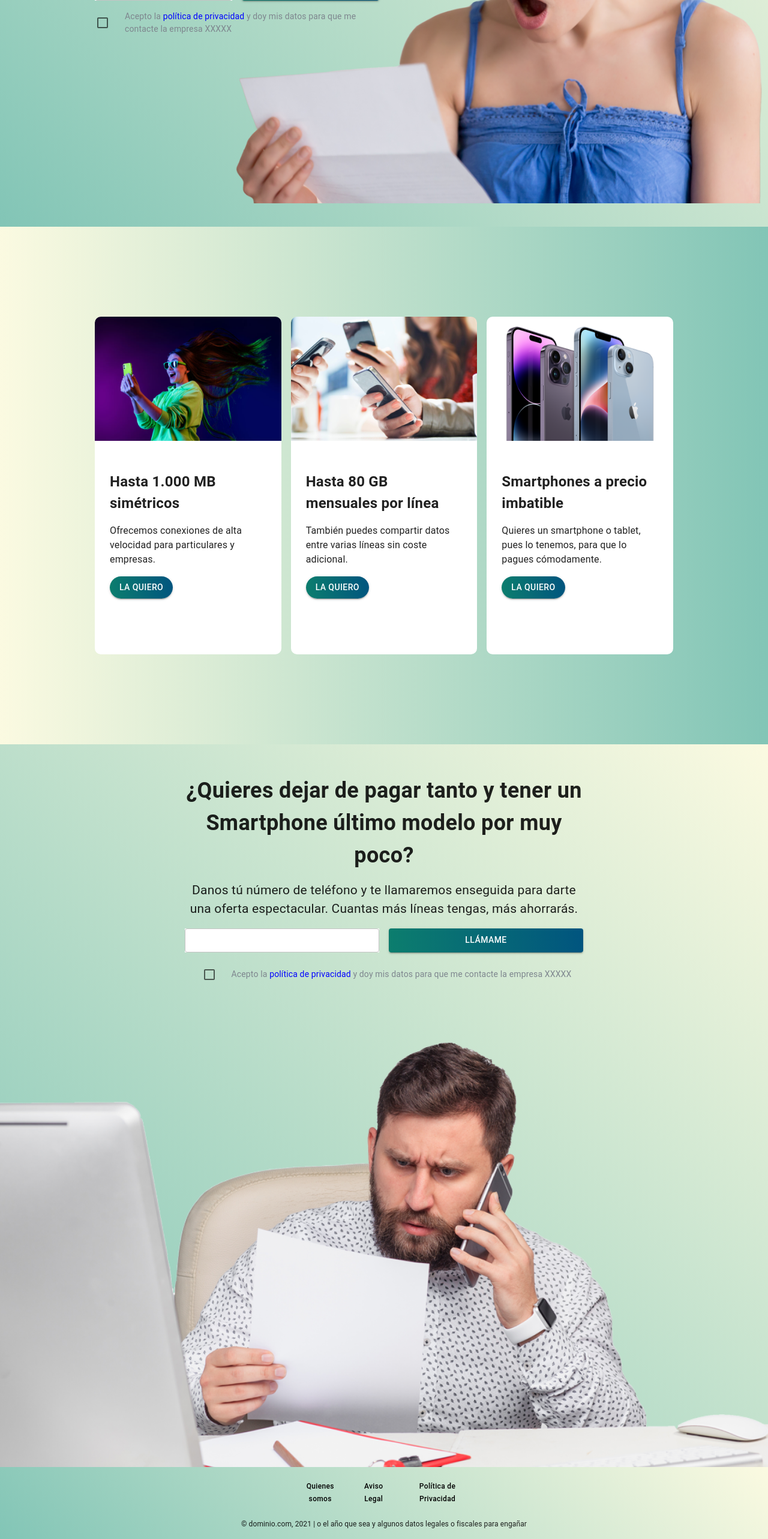
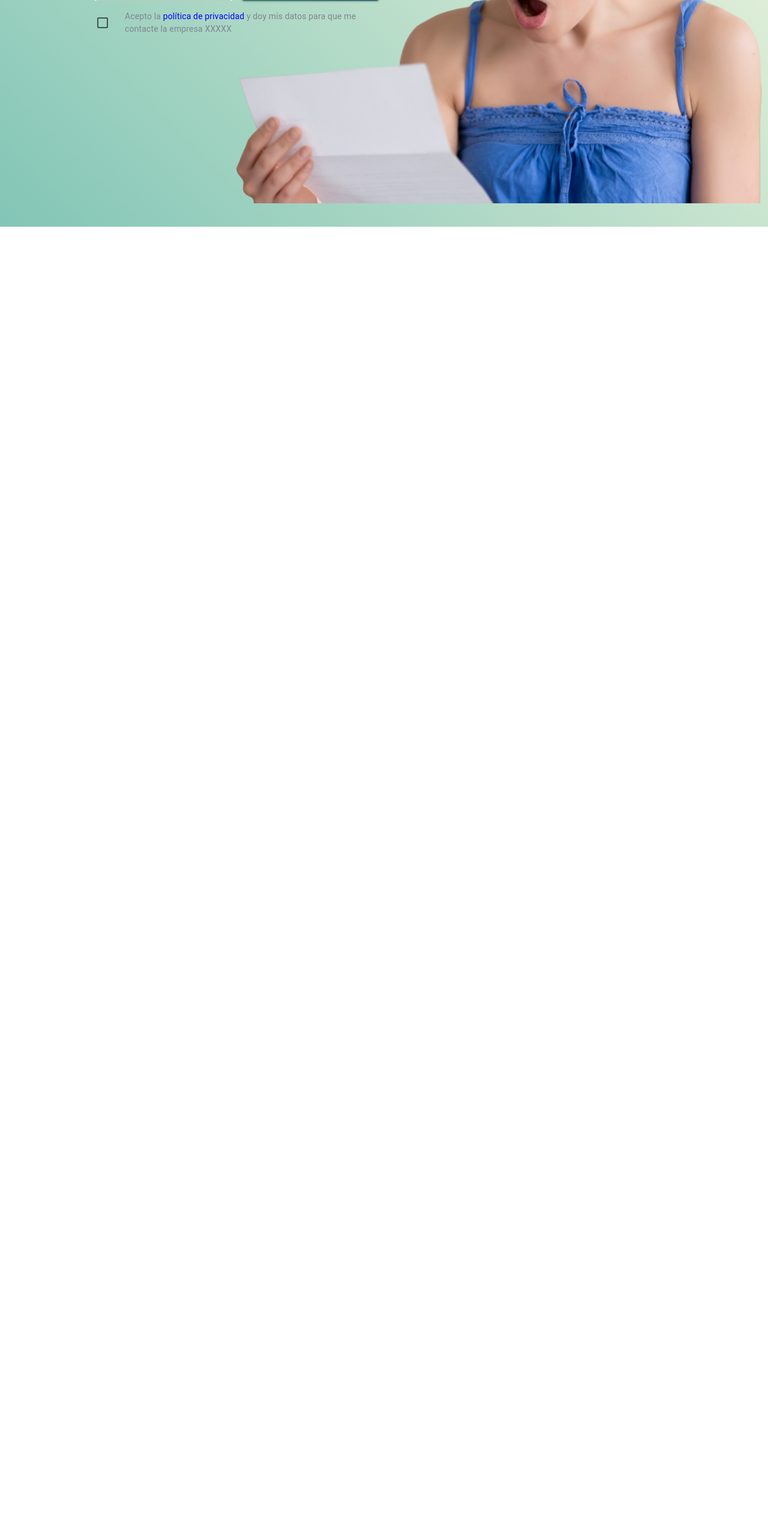
Before and after one commit to Palash101/ahooro, a React (Create React App) app: page / in a window 1280 px wide. Shown: the part 586-3152 px from the top of the page at 60% size. After the commit the page ends 964 px from the top, so only its background shows below. Built offline with nearby package versions, Linux system fonts and the light colour scheme.

Commit message:
comment same section

```diff
--- a/src/Home/index.js
+++ b/src/Home/index.js
@@ -144,7 +144,7 @@ export default function Home() {
                     </Box>
                 </Box>
                 {/* Section2 */}
-                <Box sx={{
+                {/* <Box sx={{
                     background: "linear-gradient(270deg, #82C5B6, #FBFAE1)"
                 }}>
                     <Box sx={{
@@ -237,9 +237,9 @@ export default function Home() {
                             </Grid>
                         </Grid>
                     </Box>
-                </Box>
+                </Box> */}
                 {/* Section3 */}
-                <Box sx={{
+                {/* <Box sx={{
                     background: "linear-gradient(45deg, #82C5B6, #FBFAE1)"
                 }}>
                     <Box sx={{
@@ -286,9 +286,9 @@ export default function Home() {
                         height: { md: "750px", xs: "300px", },
                         backgroundSize: { md: "auto", xs: "contain" }
                     }}></Box>
-                </Box>
+                </Box> */}
                 {/* Section4 */}
-                <Box sx={{
+                {/* <Box sx={{
                     background: "linear-gradient(45deg, #82C5B6, #FBFAE1)",
                     p: 2
                 }}>
@@ -302,7 +302,7 @@ export default function Home() {
                     <Box sx={{ textAlign: "center" }}>
                         <Typography sx={{ fontSize: "12px" }}>© dominio.com, 2021 | o el año que sea y algunos datos legales o fiscales para engañar</Typography>
                     </Box>
-                </Box>
+                </Box> */}
                 <PrivacyPolicy open={open} setOpen={setOpen} />
             </Box >
             <Snackbar
```
